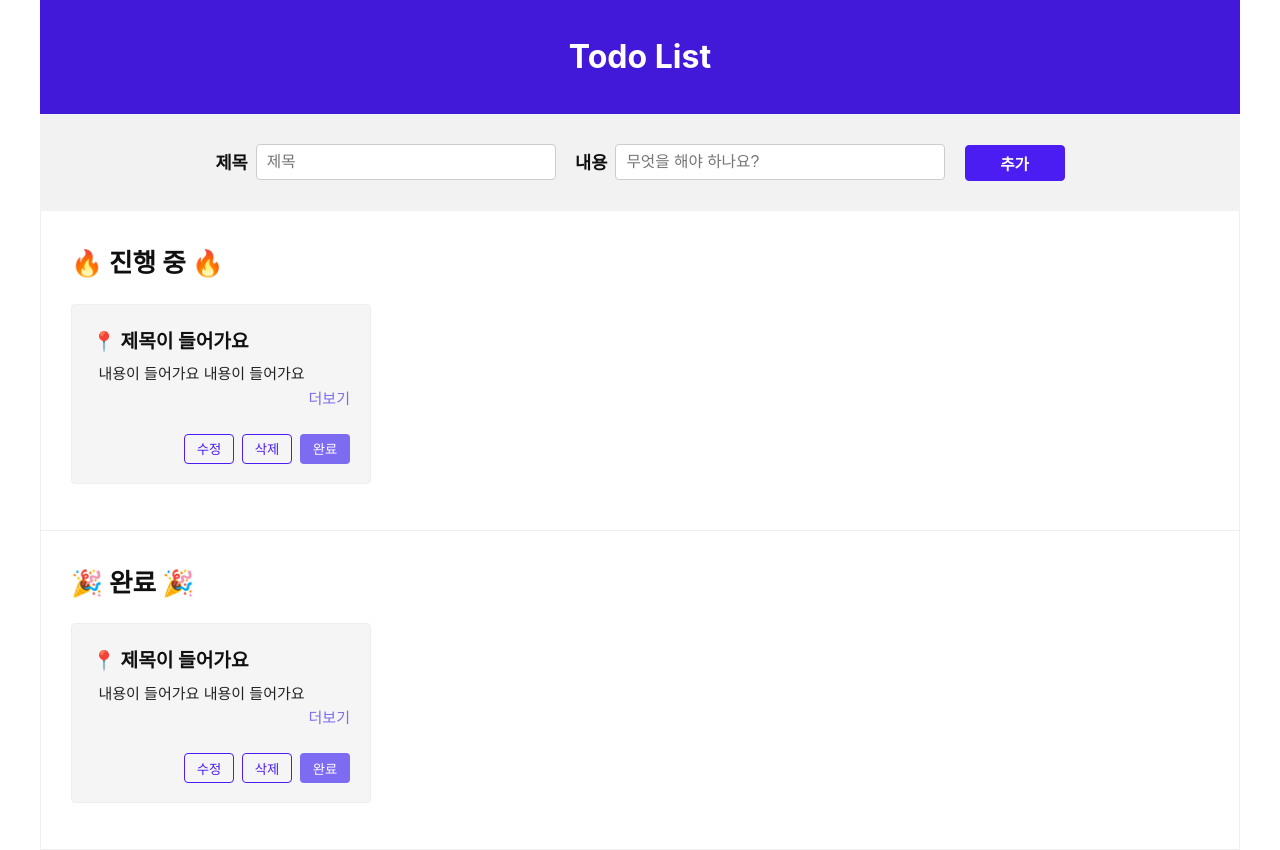
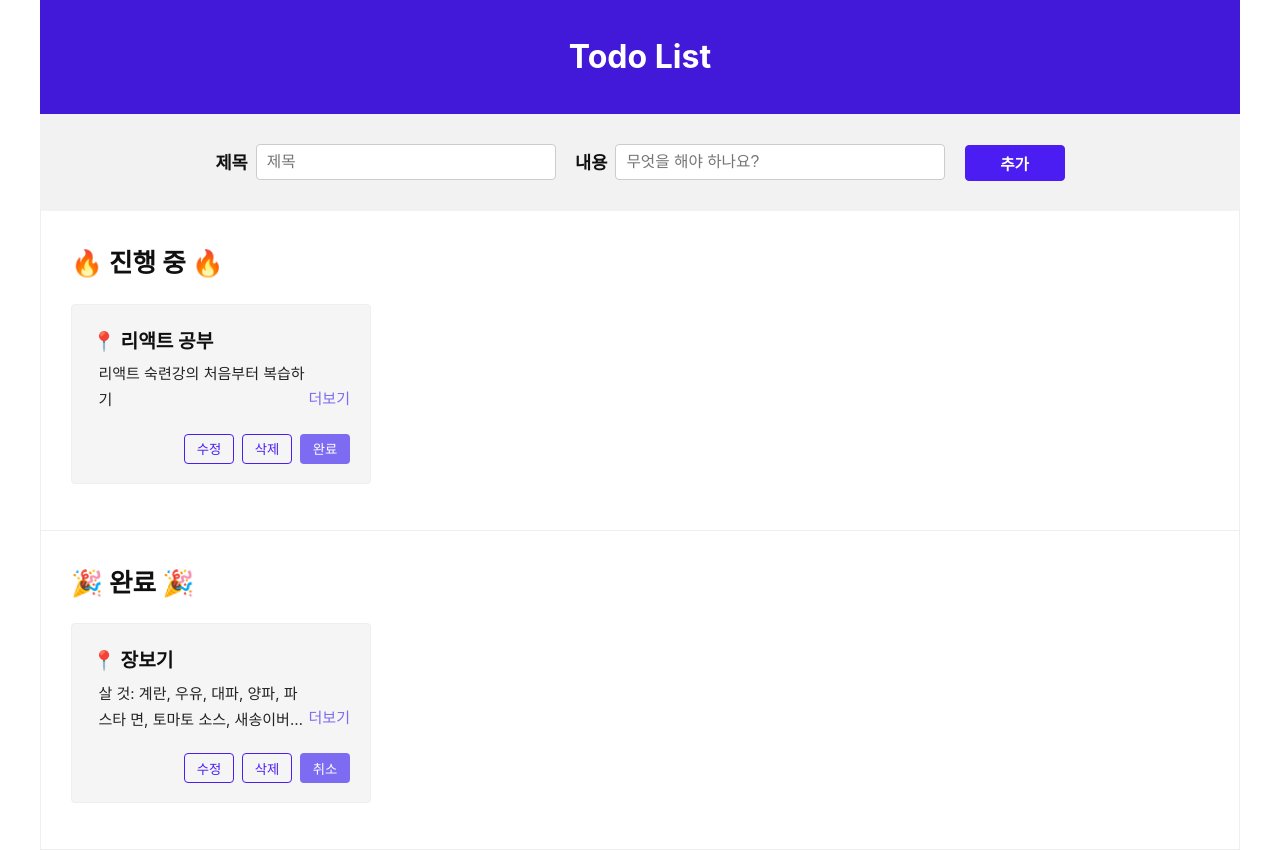
Before and after one commit to yujleee/todolist-redux, a React (Create React App) app: page / in a window 1280 px wide. Built offline with nearby package versions, Linux system fonts and the light colour scheme.

Commit message:
✨ 완료 토글, 삭제 기능 추가

```diff
--- a/src/components/todoItem/Buttons.jsx
+++ b/src/components/todoItem/Buttons.jsx
@@ -1,7 +1,11 @@
 import { Button } from './style';
 
-const Buttons = ({ name, type }) => {
-  return <Button type={type}>{name}</Button>;
+const Buttons = ({ id, name, type, onToggle, onDelete }) => {
+  return (
+    <Button onClick={() => (type === 'done' ? onToggle(id) : onDelete(id))} type={type}>
+      {name}
+    </Button>
+  );
 };
 
 export default Buttons;
--- a/src/components/todoItem/TodoItem.jsx
+++ b/src/components/todoItem/TodoItem.jsx
@@ -1,18 +1,35 @@
+import { Link } from 'react-router-dom';
+import { useDispatch } from 'react-redux';
 import Buttons from './Buttons';
 import { TodoItemWrap, Title, Text, More, ButtonWrap } from './style';
+import { toggleDone, deleteTodo } from '../../redux/modules/todos';
 
-const TodoItem = () => {
+const TodoItem = ({ id, title, content, isDone }) => {
+  const dispatch = useDispatch();
+
+  const toggleDoneHandler = (id) => {
+    dispatch(toggleDone({ id }));
+  };
+
+  const deleteTodoHandler = (id) => {
+    if (window.confirm('해당 투두를 정말 삭제하시겠습니까?')) {
+      dispatch(deleteTodo({ id }));
+    }
+  };
+
   return (
     <TodoItemWrap>
-      <Title>📍 제목이 들어가요</Title>
+      <Title>📍 {title}</Title>
       <Text>
-        내용이 들어가요 내용이 들어가요
-        <More>더보기</More>
+        {content}
+        <Link to={`/todos/${id}`}>
+          <More>더보기</More>
+        </Link>
       </Text>
       <ButtonWrap>
-        <Buttons type={'edit'} name={'수정'} />
-        <Buttons type={'delete'} name={'삭제'} />
-        <Buttons type={'done'} name={'완료'} />
+        <Buttons id={id} type={'edit'} name={'수정'} />
+        <Buttons onDelete={deleteTodoHandler} id={id} type={'delete'} name={'삭제'} />
+        <Buttons onToggle={toggleDoneHandler} id={id} type={'done'} name={isDone ? '취소' : '완료'} />
       </ButtonWrap>
     </TodoItemWrap>
   );
```
